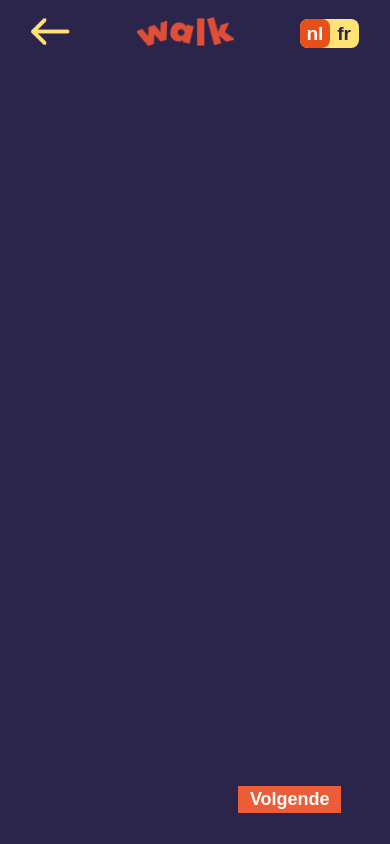
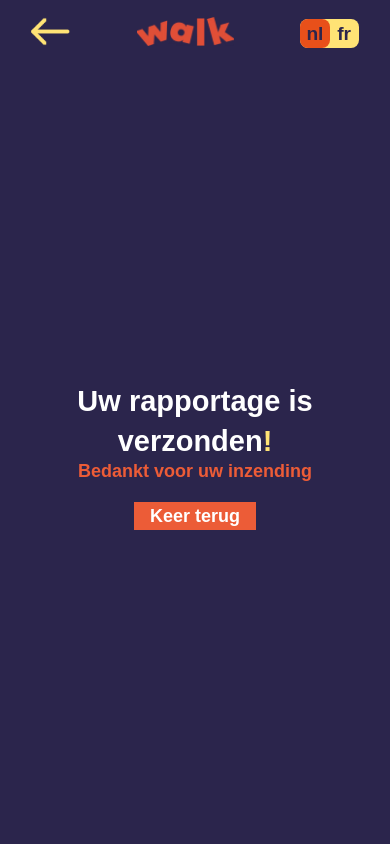
Before and after one commit to EHB-MCT/fullprojects2-walk-walk3, a plain HTML site: page paginas/verzonden.html in a window 390 px wide. Drawn offline with Linux system fonts and the light colour scheme; a web font is replaced by a local one.

Commit message:
made verzonden pagina

```diff
--- a/css/style.css
+++ b/css/style.css
@@ -1,6 +1,8 @@
 @import url("navigation.css");
 @import url("mainparts.css");
 @import url("footer.css");
+@import url("verzonden.css");
+
 * {
   margin: 0;
   padding: 0;
@@ -51,6 +53,16 @@ font-style: italic;
     color: white;
     text-align: center;
   }
+
+  h2 {
+    font-family: "segoe-ui", sans-serif;
+    font-weight: 600;
+    font-style: normal;
+    font-size: 18px;
+    color: #ec5c37;
+    text-align: center;
+  }
+
   header {
     width: 100%;
   }
--- /dev/null
+++ b/css/verzonden.css
@@ -0,0 +1,48 @@
+@media (max-width: 48em) {
+  #verzondenSection {
+    flex: 1;
+    width: 100%;
+    display: flex;
+    flex-direction: column;
+    justify-content: center;
+    align-items: center;
+    text-align: center;
+  }
+
+  #verzondenTitel {
+    margin: 0;
+    text-align: center;
+    line-height: 40px;
+  }
+}
+
+/* ook op grotere schermen verticaal centreren */
+#verzondenSection {
+  display: flex;
+  justify-content: center;
+  align-items: center;
+  text-align: center;
+}
+
+#keerTerug {
+  margin-top: 20px;
+}
+
+#keerTerug {
+  text-decoration: none;
+  float: right;
+}
+#keerTerug {
+  font-family: "segoe-ui", sans-serif;
+  font-weight: 700;
+  font-style: normal;
+  font-size: 18px;
+  color: white;
+  background-color: #ec5c37;
+  border: none;
+  padding: 1% 4%;
+}
+#keerTerug:active {
+  color: #ec5c37;
+  background-color: white;
+}
--- a/paginas/verzonden.html
+++ b/paginas/verzonden.html
@@ -7,7 +7,7 @@
     <link rel="stylesheet" href="../css/style.css" />
     <title>Walk Brussels</title>
   </head>
-  <body>
+  <body id="bodyVerzenden">
     <nav>
       <a href="https://www.walk.brussels/nl/genoeg-van-de-troep" id="backArrow"
         ><img src="../images/Arrow.png" alt="arrow"
@@ -23,9 +23,10 @@
       </label>
     </nav>
 
-    <footer>
-      <a id="page1Volgende" href="gegevens.html">Volgende</a>
-    </footer>
-    <script src="../javascript/Javascript.js"></script>
+    <section id="verzondenSection">
+      <h1 id="verzondenTitel">Uw rapportage is verzonden<b>!</b></h1>
+      <h2>Bedankt voor uw inzending</h2>
+      <a href="../index.html" id="keerTerug">Keer terug</a>
+    </section>
   </body>
 </html>
```
